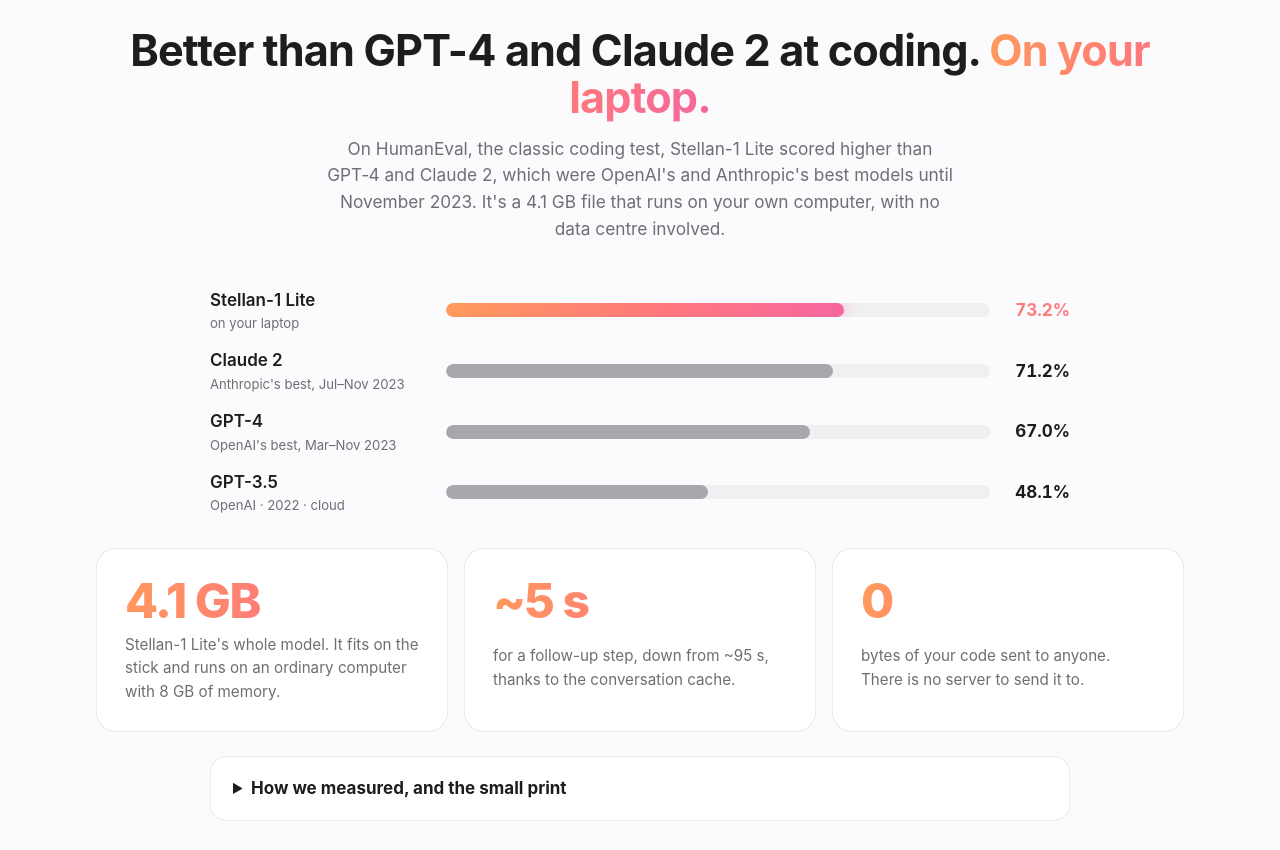
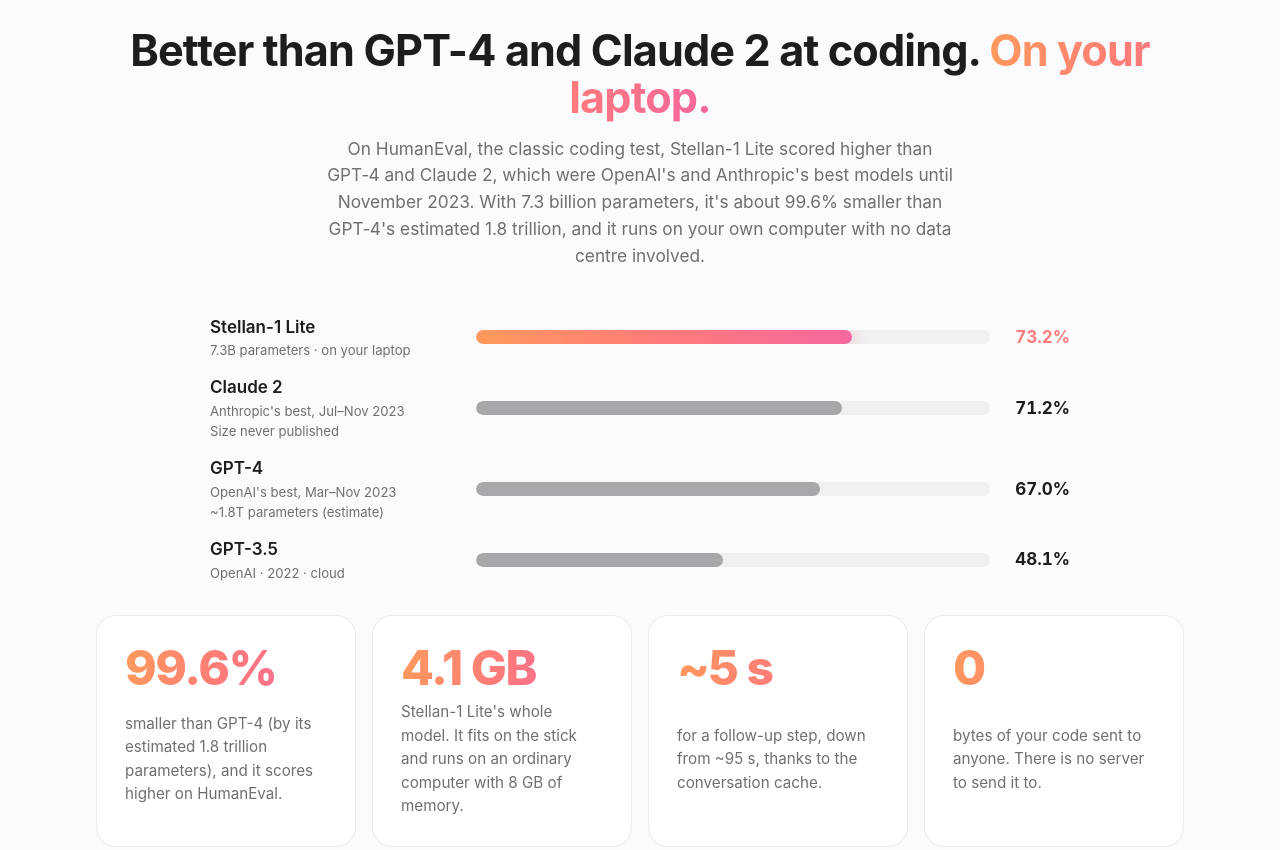
Before and after one commit to alfredmurray-goat/stick_ai, a plain HTML site: page index.html in a window 1280 px wide. Shown: the part 2940-3790 px from the top of the page. Drawn offline with Linux system fonts and the light colour scheme.

Commit message:
Show model sizes: Lite is ~99.6% smaller than GPT-4's estimated size
- Stellan-1 Lite: 7.29B parameters, counted from its GGUF.
- GPT-4: ~1.8T parameters, the most widely cited estimate (SemiAnalysis,
  July 2023), labelled as an estimate; OpenAI never confirmed it.
- Claude 2: size never published and no reliable estimate, so the page
  says so instead of guessing.
- New "99.6% smaller" stat, sizes in the chart, subtitle, FAQ and the
  method notes with the calculation and source.

Co-Authored-By: Claude Opus 5.5 <noreply@anthropic.com>
Claude-Session: https://claude.ai/code/session_01MxpsoRwwLJnpgesTEowNYG

```diff
--- a/index.html
+++ b/index.html
@@ -106,14 +106,15 @@
 
     <section id="benchmarks" class="section">
       <h2>Better than GPT-4 and Claude 2 at coding. <span class="grad">On your laptop.</span></h2>
-      <p class="sub">On HumanEval, the classic coding test, Stellan-1 Lite scored higher than GPT&#8209;4 and Claude&nbsp;2, which were OpenAI's and Anthropic's best models until November 2023. It's a 4.1 GB file that runs on your own computer, with no data centre involved.</p>
+      <p class="sub">On HumanEval, the classic coding test, Stellan-1 Lite scored higher than GPT&#8209;4 and Claude&nbsp;2, which were OpenAI's and Anthropic's best models until November 2023. With 7.3 billion parameters, it's about 99.6% smaller than GPT&#8209;4's estimated 1.8 trillion, and it runs on your own computer with no data centre involved.</p>
       <div class="bars" role="table" aria-label="HumanEval pass@1 scores">
-        <div class="bar-row us" role="row"><span class="bar-name" role="cell">Stellan-1 Lite <small>on your laptop</small></span><span class="bar" role="cell"><span class="fill w732"></span></span><span class="bar-val" role="cell">73.2%</span></div>
-        <div class="bar-row" role="row"><span class="bar-name" role="cell">Claude 2 <small>Anthropic's best, Jul–Nov 2023</small></span><span class="bar" role="cell"><span class="fill w712"></span></span><span class="bar-val" role="cell">71.2%</span></div>
-        <div class="bar-row" role="row"><span class="bar-name" role="cell">GPT-4 <small>OpenAI's best, Mar–Nov 2023</small></span><span class="bar" role="cell"><span class="fill w670"></span></span><span class="bar-val" role="cell">67.0%</span></div>
+        <div class="bar-row us" role="row"><span class="bar-name" role="cell">Stellan-1 Lite <small>7.3B parameters · on your laptop</small></span><span class="bar" role="cell"><span class="fill w732"></span></span><span class="bar-val" role="cell">73.2%</span></div>
+        <div class="bar-row" role="row"><span class="bar-name" role="cell">Claude 2 <small>Anthropic's best, Jul–Nov 2023</small><small>Size never published</small></span><span class="bar" role="cell"><span class="fill w712"></span></span><span class="bar-val" role="cell">71.2%</span></div>
+        <div class="bar-row" role="row"><span class="bar-name" role="cell">GPT-4 <small>OpenAI's best, Mar–Nov 2023</small><small>~1.8T parameters (estimate)</small></span><span class="bar" role="cell"><span class="fill w670"></span></span><span class="bar-val" role="cell">67.0%</span></div>
         <div class="bar-row" role="row"><span class="bar-name" role="cell">GPT-3.5 <small>OpenAI · 2022 · cloud</small></span><span class="bar" role="cell"><span class="fill w481"></span></span><span class="bar-val" role="cell">48.1%</span></div>
       </div>
       <div class="stats">
+        <div class="stat"><span class="big grad">99.6%</span><span>smaller than GPT-4 (by its estimated 1.8 trillion parameters), and it scores higher on HumanEval.</span></div>
         <div class="stat"><span class="big grad">4.1 GB</span><span>Stellan-1 Lite's whole model. It fits on the stick and runs on an ordinary computer with 8 GB of memory.</span></div>
         <div class="stat"><span class="big grad">~5 s</span><span>for a follow-up step, down from ~95 s, thanks to the conversation cache.</span></div>
         <div class="stat"><span class="big grad">0</span><span>bytes of your code sent to anyone. There is no server to send it to.</span></div>
@@ -122,6 +123,7 @@
         <summary>How we measured, and the small print</summary>
         <p><strong>Stellan-1 Lite:</strong> all 164 HumanEval problems, pass@1 with greedy decoding (temperature 0), each answer run against the official hidden tests. It runs on the CPU of a 4-core computer with the app's own settings: 120 of 164 passed.</p>
         <p><strong>Other models:</strong> scores as published by their makers: GPT-4 and GPT-3.5 in <a href="https://arxiv.org/abs/2303.08774">OpenAI's GPT-4 Technical Report</a> (March 2023, 0-shot), Claude 2 in <a href="https://www.anthropic.com/news/claude-2">Anthropic's Claude 2 announcement</a> (July 2023). GPT-4 was OpenAI's top model until <a href="https://openai.com/index/new-models-and-developer-products-announced-at-devday/">GPT-4 Turbo</a> (6 November 2023); Claude 2 was Anthropic's until <a href="https://www.anthropic.com/news/claude-2-1">Claude 2.1</a> (21 November 2023). Each company used its own prompts and setup, so treat this as a guide, not a strict head-to-head.</p>
+        <p><strong>Model sizes:</strong> Stellan-1 Lite has 7.29 billion parameters, counted from its model file. OpenAI has never published GPT-4's size; ~1.8 trillion is the most widely cited estimate, from a <a href="https://the-decoder.com/gpt-4-architecture-datasets-costs-and-more-leaked/">July 2023 SemiAnalysis report</a>, so "99.6% smaller" (7.29B ÷ 1.8T ≈ 0.4%) is based on that estimate. Anthropic has never published Claude 2's size and there is no reliable estimate, so we don't give one.</p>
         <p><strong>To be clear:</strong> today's newest cloud models from OpenAI and Anthropic score 95% or more on this test and are far larger. Stick AI is about getting 2023-flagship-level coding help privately, offline, on your own machine. Stellan-1 Max's scores are still being measured.</p>
       </details>
     </section>
@@ -179,8 +181,8 @@
           <p>€15 per stick in the EU, including VAT, and $17 in the rest of the world, plus shipping. It's a one-off price: there's no subscription.</p>
         </details>
         <details>
-          <summary>Is it really better than GPT-4 and Claude 2?</summary>
-          <p>On HumanEval, a well-known coding test, Stellan-1 Lite scored 73.2%. GPT-4 scored 67.0% and Claude 2 scored 71.2%, as published by OpenAI and Anthropic. Both were their company's best model until November 2023, when GPT-4 Turbo and Claude 2.1 replaced them. Today's newest cloud models score higher still. What makes Stick AI different is that it runs privately, on your own computer.</p>
+          <summary>Is it really better than GPT-4 and Claude 2, and smaller?</summary>
+          <p>On HumanEval, a well-known coding test, Stellan-1 Lite scored 73.2%. GPT-4 scored 67.0% and Claude 2 scored 71.2%, as published by OpenAI and Anthropic. Both were their company's best model until November 2023, when GPT-4 Turbo and Claude 2.1 replaced them. Stellan-1 Lite has 7.3 billion parameters, about 99.6% fewer than GPT-4's estimated 1.8 trillion (OpenAI has never confirmed GPT-4's size). Today's newest cloud models score higher still. What makes Stick AI different is that it runs privately, on your own computer.</p>
         </details>
         <details>
           <summary>Do I pay for shipping?</summary>
--- a/style.css
+++ b/style.css
@@ -151,7 +151,7 @@ h3 { font-size: 1.15rem; font-weight: 650; }
 
 /* Benchmarks */
 .bars { max-width: 860px; margin: 0 auto 32px; display: grid; gap: 14px; }
-.bar-row { display: grid; grid-template-columns: 220px 1fr 64px; gap: 16px; align-items: center; }
+.bar-row { display: grid; grid-template-columns: 250px 1fr 64px; gap: 16px; align-items: center; }
 .bar-name { font-weight: 600; display: grid; }
 .bar-name small { color: var(--muted); font-weight: 400; font-size: 0.82rem; }
 .bar { height: 14px; border-radius: 999px; background: var(--raised-2); overflow: hidden; }
```
